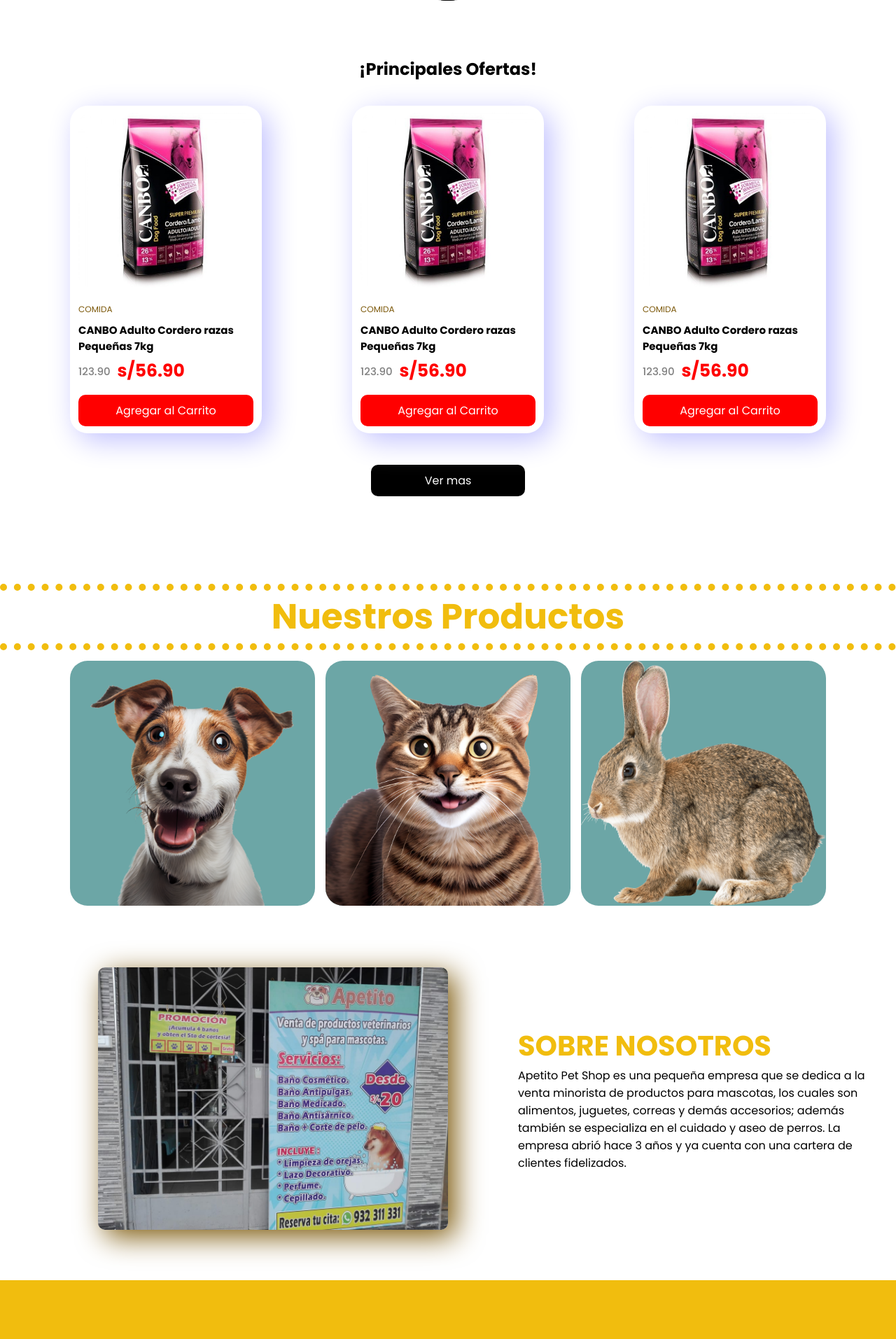
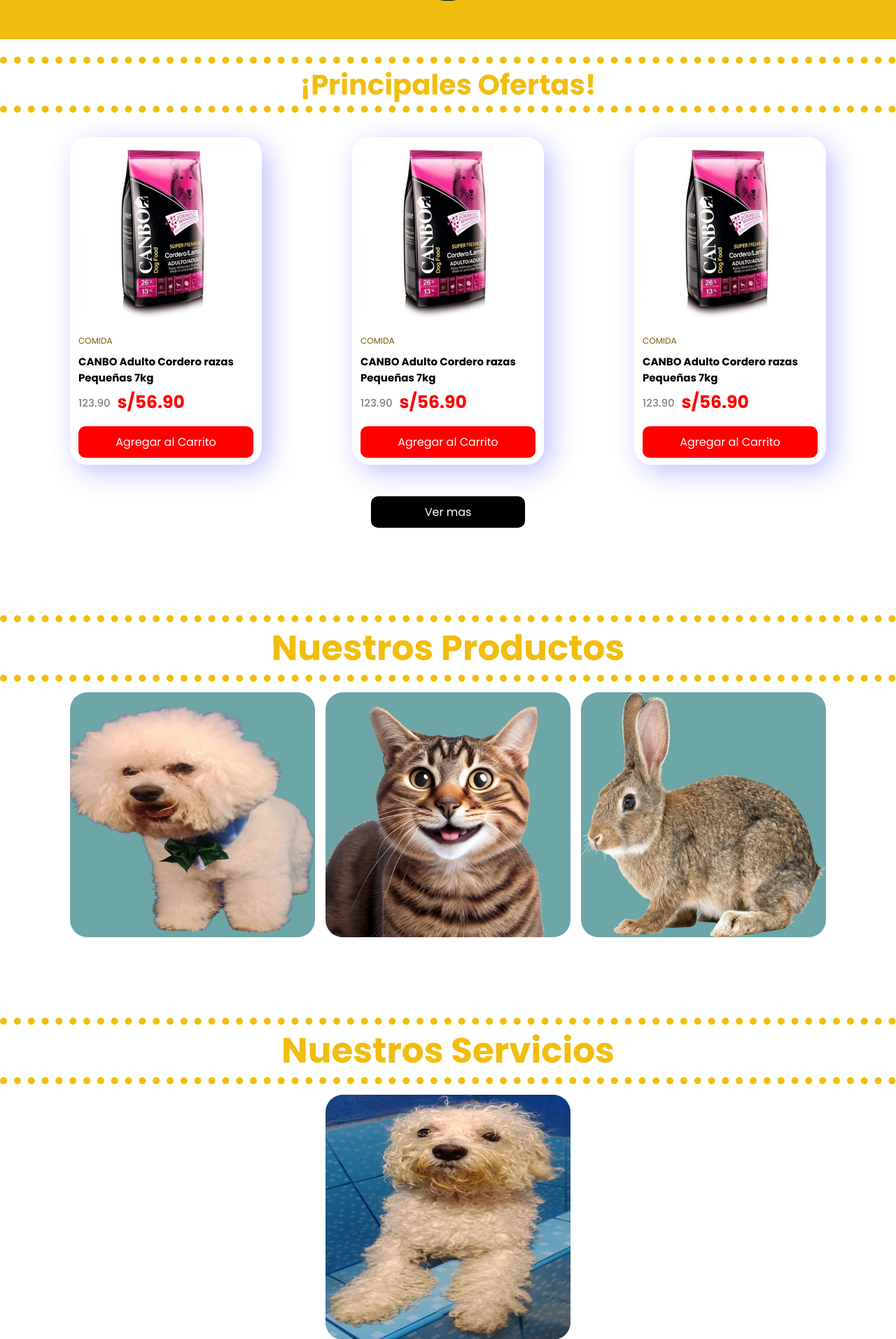
Before and after one commit to ValeriyCapcha/apetito, a PHP site: page / in a window 1280 px wide. Shown: the part 411-2324 px from the top of the page at 70% size. Run offline with PHP 8.4, Linux system fonts and the light colour scheme.

Commit message:
Servicios, imgs y cambios menores en titulos

```diff
--- a/Apetito/css/style.css
+++ b/Apetito/css/style.css
@@ -11,6 +11,13 @@
     --tamanio-titulo:700;
     --tamanio-subtitulo:400;
     --tamanio-texto:200;
+}
+
+h1{
+    border-top: 10px dotted var(--color-primario);
+    border-bottom: 10px dotted var(--color-primario);
+    font-size: 40px;
+    color: var(--color-primario);
 }
 
 body{
@@ -78,7 +85,7 @@ nav img{
 
 /*HEROOOOOOOOOOOO*/
 #hero{
-    /*background-color: var(--color-primario);*/
+    background-color: var(--color-primario);
     /*Logo a la mitad*/
     height: 45vh;
     width: 100%;
@@ -195,7 +202,6 @@ nav img{
     align-content: center;
     padding-top: 100px;
 }
-
 #NProductos h2{
     border-top: 10px dotted var(--color-primario);
     border-bottom: 10px dotted var(--color-primario);
@@ -215,6 +221,7 @@ nav img{
     width: 100%;
     height: 100%;
     border-radius: 25px;
+    padding-top: 10%;
     opacity: 0;
     visibility: hidden;
     color: white;
@@ -228,22 +235,42 @@ nav img{
     margin: 15px 0;
     position: relative;
 }
-.animales-container{
+#NProductos .animales-container{
     display: flex;
     justify-content: space-between;
     margin: 0px 100px;
     align-items: center;
     text-align: center;
 }
-#NProductos .animales:hover > .Texto{
+.animales:hover > .Texto{
     opacity: 1;
     visibility: visible;
 }
-#NProductos .animales:hover > img{
+.animales:hover > img{
     opacity: 0.3;
     visibility: visible;
 }
-
+/*Servicios*/
+#Servicios{
+    height: auto;
+    width: 100%;
+    align-content: center;
+    padding-top: 100px;
+}
+#Servicios h2{
+    border-top: 10px dotted var(--color-primario);
+    border-bottom: 10px dotted var(--color-primario);
+    text-align: center;
+    font-size: 50px;
+    color: var(--color-primario);
+}
+#Servicios .animales-container{
+    display: grid;
+    place-items: center;
+    margin: 0px 100px;
+    align-items: center;
+    text-align: center;
+}
 /*sobre nosootros*/
 #sobre-nosotros{
     height: 65vh;
--- a/Apetito/index.html
+++ b/Apetito/index.html
@@ -94,7 +94,7 @@
         <div class="animales-container">
 
             <div class="animales">
-                <img src="imgs/cute-and-happy-dog.png">
+                <img src="imgs/Cliente2.png">
                 <div class="Texto">
                     <h3>Lorem ipsum dolor</h3>
                 </div>
@@ -116,8 +116,38 @@
         </div>
     </section>
 
-    <section id="servicio">
 
+    <section id="Servicios">
+        <h2>Nuestros Servicios</h2>
+        <div class="animales-container">
+            <div class="animales">
+                <img src="imgs/Servicios.jpeg">
+                <div class="Texto">
+                    <h3>Baño de mascotas</h3>
+                    <br>
+                    <p>Brindamos diferentes tipos de baños para mascotas dependiendo de la necesidad del cliente:
+                        <ul>
+                            <li>
+                                Baño cosmético
+                            </li>
+                            <li>
+                                Baño antipulgas
+                            </li>
+                            <li>
+                                Baño medicado
+                            </li>
+                            <li>
+                                Baño antisárnico
+                            </li>
+                            <li>
+                                Baño y corte de pelo
+                            </li>
+                        </ul>
+
+                    </p>
+                </div>
+            </div>
+        </div>
     </section>
 
     <section id="sobre-nosotros">
```
Also changed, not shown: Apetito/imgs/Cliente2.jpeg, Apetito/imgs/Cliente2.png (added), Apetito/imgs/Servicios.jpeg (added), Apetito/success.html (deleted).
